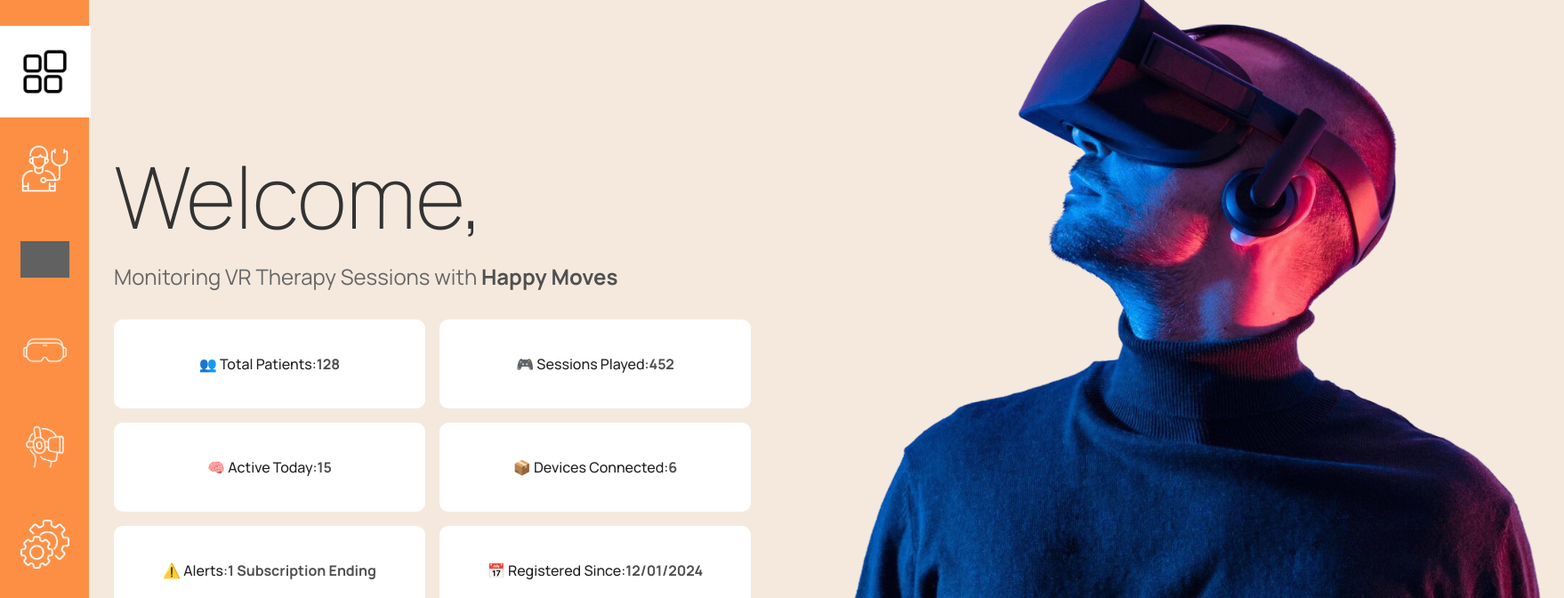
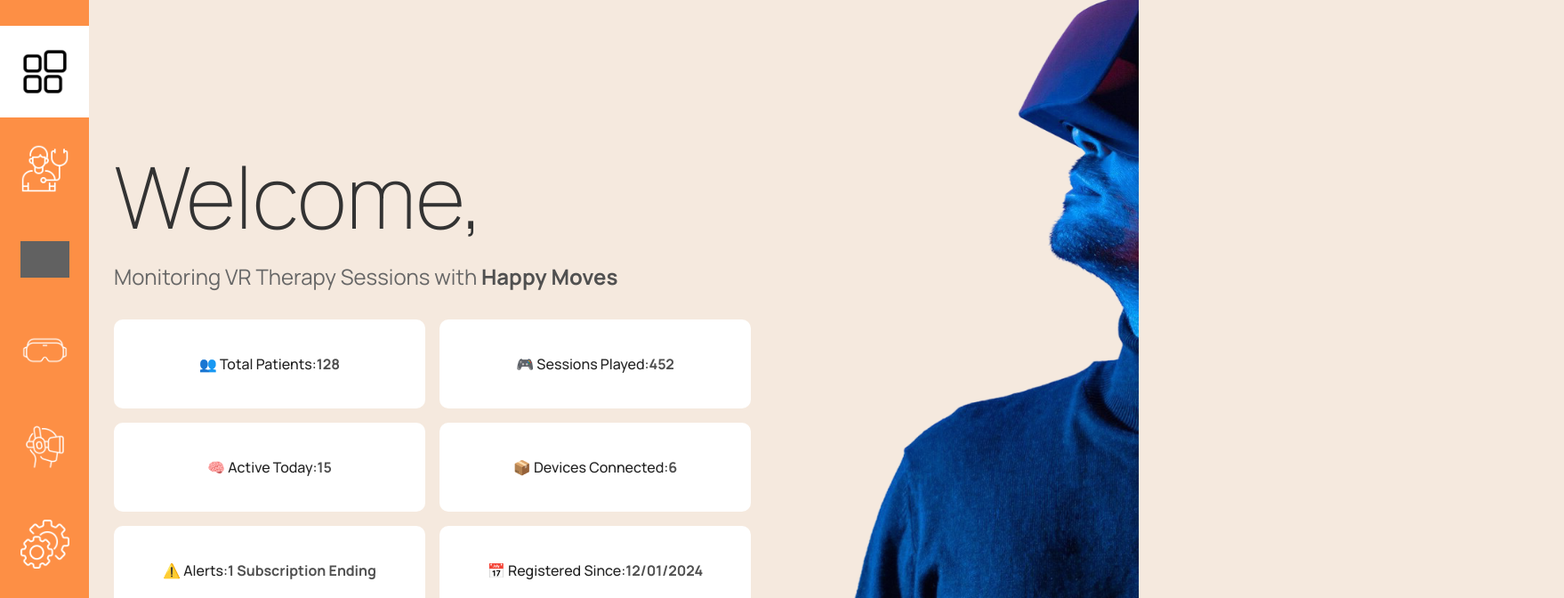
Before and after one commit to mhdhssn967/XRPhysio, a React (Vite) app: page / in a window 1280 px wide. Shown: the top 672 px of the page at 89% size, 1758 px wide, since content can reach past the window. Built offline with nearby package versions, Linux system fonts and the light colour scheme; no server answers; the database is empty; sample sign-in values are in the browser's storage; grey boxes are pictures that could not be loaded; a web font is replaced by a local one.

Commit message:
design fix

```diff
--- a/src/components/Navbar.css
+++ b/src/components/Navbar.css
@@ -23,6 +23,8 @@
     position: fixed;
     min-height: 100vh;
     max-height: 100vh;
+    overflow-y: hidden;
+    overflow-x: hidden;
 }
 .menu-div{
     display: flex;
@@ -52,12 +54,7 @@
 .menu-div button img:hover{
     background-color: rgba(243, 243, 243,0.9);
     filter: invert(0);
-    padding-left: 80px;
 }
-.menu-div button img:active{
-    padding-left: 0px;
-}
-
 .menu-div ul{
     display: flex;
     flex-direction: column;
--- a/src/pages/Homepage.css
+++ b/src/pages/Homepage.css
@@ -7,3 +7,11 @@
   .content{
     margin-left: 5%;
   }
+  .body-section{
+    /* display: flex; */
+    max-height: 100vh;
+  }
+  .content{
+    max-height: 100vh;
+    overflow-y: scroll;
+  }
```
